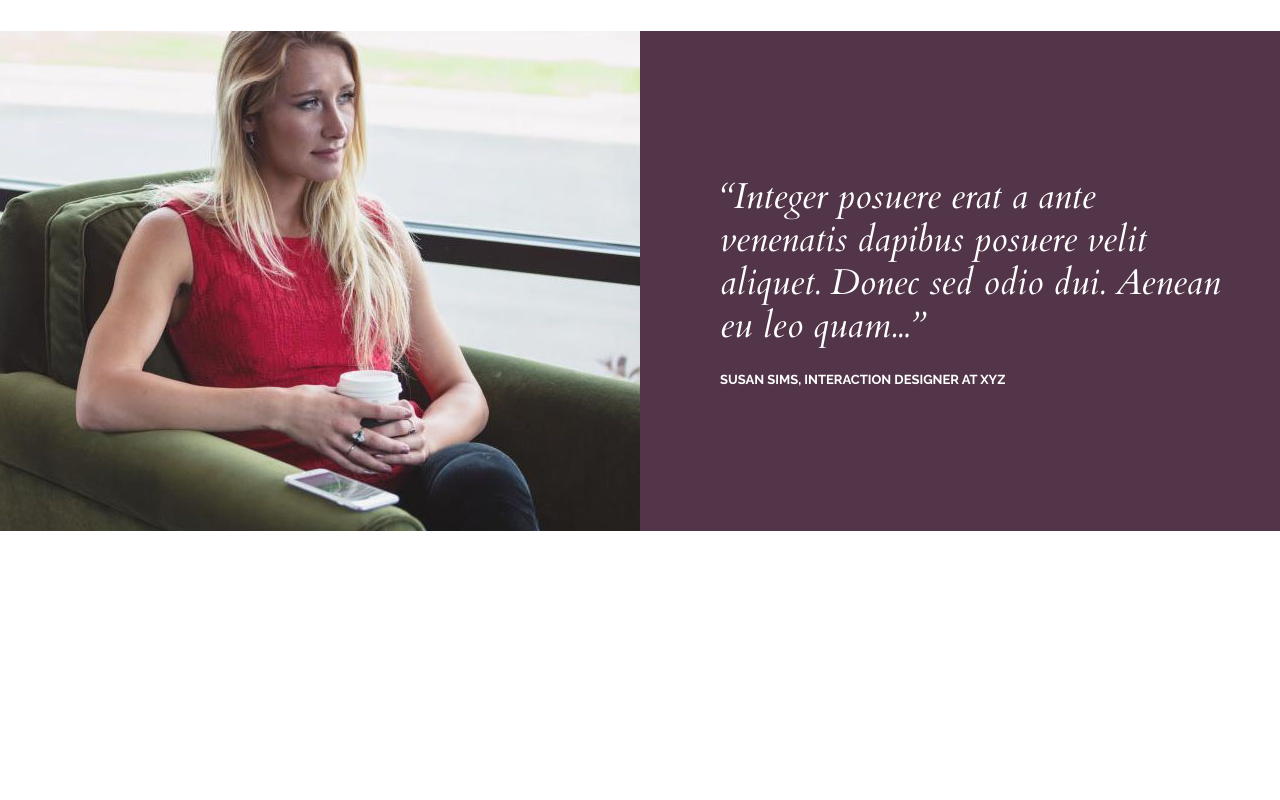
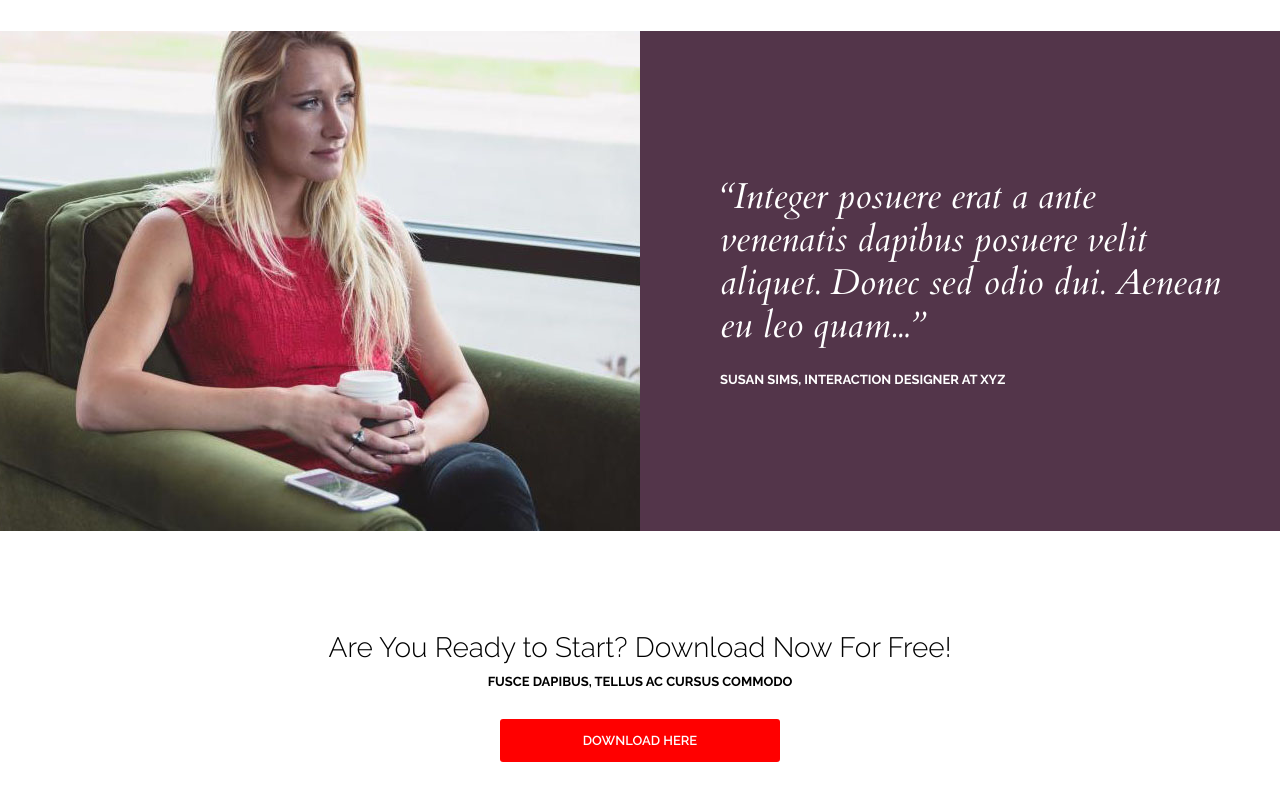
Before and after one commit to egorystuff/Active_Box, a plain HTML site: page index.html in a window 1280 px wide. Shown: the part 2734-3534 px from the top of the page. Before the commit the page ends 3265 px from the top, so only its background shows below. Drawn offline with nearby package versions, Linux system fonts and the light colour scheme; files whose address does not match are found by name.

Commit message:
New update. Created a new block "download".

```diff
--- a/css/style.css
+++ b/css/style.css
@@ -129,6 +129,7 @@ p {
   border: 0;
   cursor: pointer;
 
+  text-align: center;
   font-family: 'Raleway';
   font-size: 13px;
   color: white;
@@ -146,6 +147,10 @@ p {
 
 .btn--red:hover {
   background-color: rgb(151, 20, 20);
+}
+
+.btn--long {
+  min-width: 280px;
 }
 
 /* features ========================================*/
@@ -369,3 +374,26 @@ p {
   font-weight: 700;
   text-transform: uppercase;
 }
+
+/* download========================================*/
+.download {
+  margin: 100px 0;
+  text-align: center;
+}
+
+.download_title {
+  margin-bottom: 10px;
+
+  font-size: 28px;
+  color: black;
+  font-weight: 300;
+}
+
+.download_text {
+  margin-bottom: 30px;
+
+  font-size: 13px;
+  color: black;
+  font-weight: 700;
+  text-transform: uppercase;
+}
--- a/index.html
+++ b/index.html
@@ -8,7 +8,7 @@
     <link rel="preconnect" href="https://fonts.googleapis.com" />
     <link rel="preconnect" href="https://fonts.gstatic.com" crossorigin />
     <link
-      href="https://fonts.googleapis.com/css2?family=Cardo:ital@1&family=Open+Sans:wght@700&family=Raleway:wght@400;600;700&display=swap"
+      href="https://fonts.googleapis.com/css2?family=Cardo:ital@1&family=Open+Sans:wght@700&family=Raleway:wght@300;400;600;700&display=swap"
       rel="stylesheet"
     />
     <link rel="stylesheet" href="css/style.css" />
@@ -331,5 +331,18 @@
         </div>
       </div>
     </div>
+
+    <!-- new block -->
+    <div class="download">
+      <div class="container">
+        <h3 class="download_title">
+          Are You Ready to Start? Download Now For Free!
+        </h3>
+        <div class="download_text">
+          <p>Fusce dapibus, tellus ac cursus commodo</p>
+        </div>
+      </div>
+      <a class="btn btn--red btn--long" href="#">Download Here</a>
+    </div>
   </body>
 </html>
```
